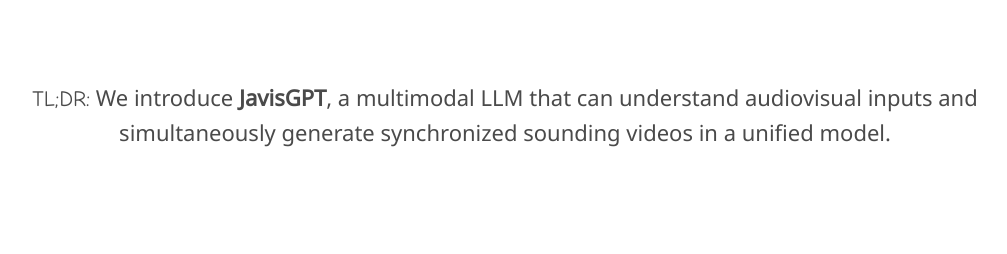
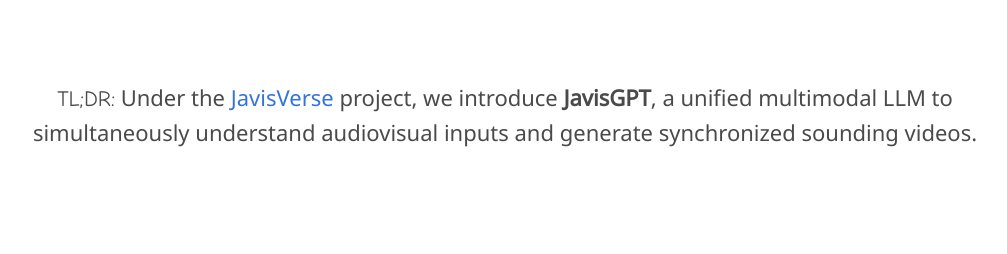
Before and after one commit to JavisVerse/JavisGPT-page, a plain HTML site: page index.html in a window 1280 px wide. Shown: the part 490-744 px from the top of the page, without its empty margins (135-1142 px from the left). Drawn offline with nearby package versions, Linux system fonts and the light colour scheme; some icons are missing; a web font is replaced by a local one.

Commit message:
add JavisVerse info

```diff
--- a/index.html
+++ b/index.html
@@ -147,7 +147,7 @@
             <div class="column is-full-width">
                 <p style="font-size: 22px;">
                     <span style='font-family: "Comic Sans MS"'>TL;DR:</span>
-                    We introduce <b>JavisGPT</b>, a multimodal LLM that can understand audiovisual inputs and simultaneously generate synchronized sounding videos in a unified model.
+                    Under the <a href="https://JavisVerse.github.io/">JavisVerse</a> project, we introduce <b>JavisGPT</b>, a unified multimodal LLM to simultaneously understand audiovisual inputs and generate synchronized sounding videos.
                     <!-- We also contribute <b>JavisInst-Omni</b>, a dataset to facilitate diverse and complex instruction-tuning for comprehension and generation on sounding videos. -->
                     <!-- <br> <a href="#">All the code, model, and dataset are comming soon.</a> -->
                 </p>
```
